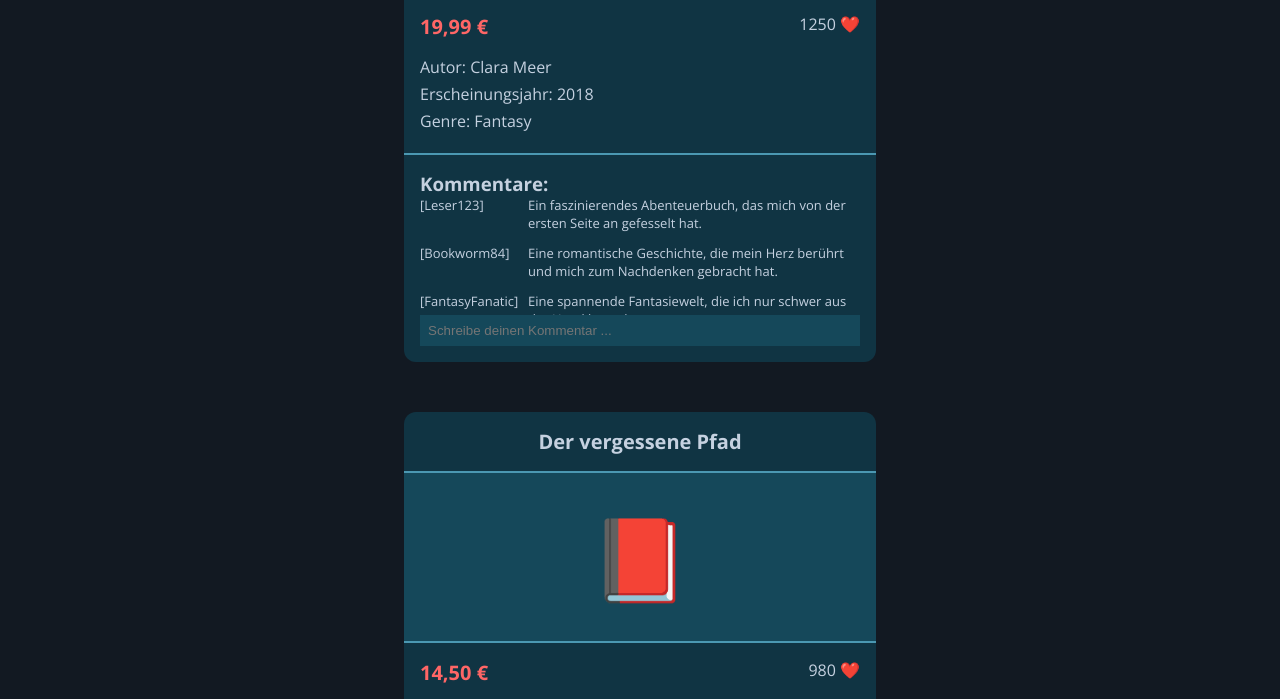
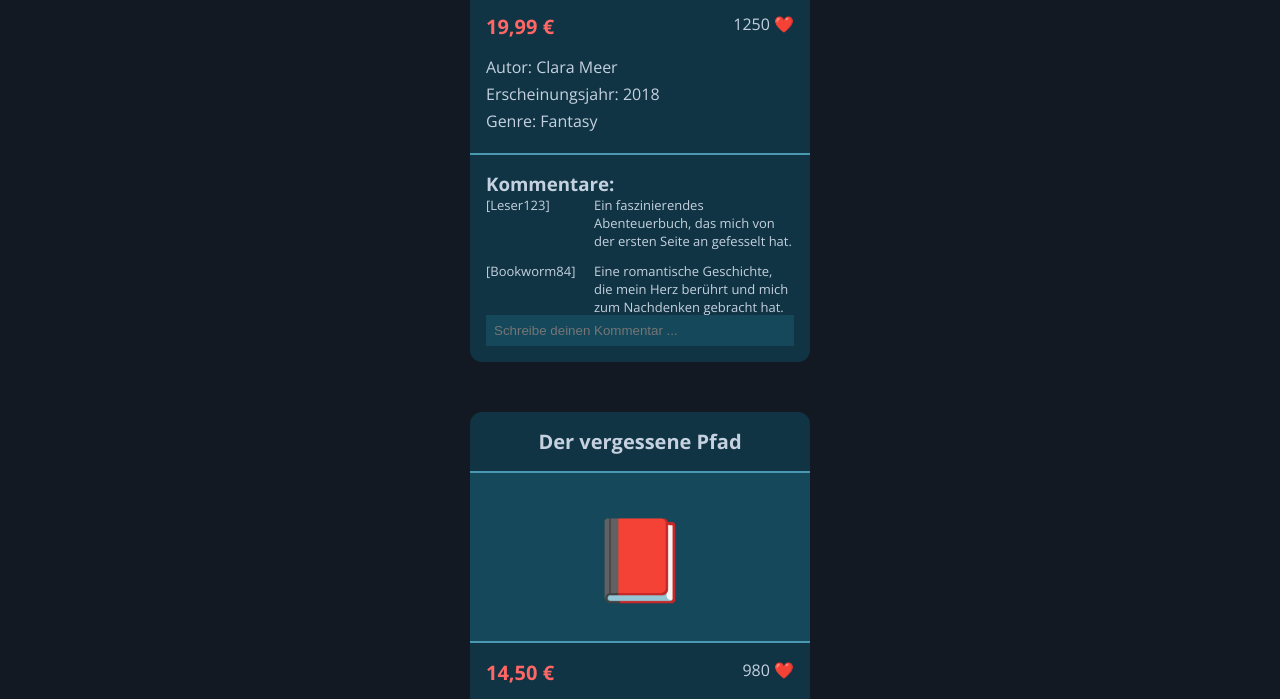
Before and after one commit to Mazzaker/Bookstore, a plain HTML site: page index.html in a window 1280 px wide. Shown: the part 343-1042 px from the top of the page. Drawn offline with Linux system fonts and the light colour scheme.

Commit message:
fix: bookcontent width

```diff
--- a/style.css
+++ b/style.css
@@ -33,7 +33,7 @@ header p{
 }
 
 .bookCard {
-    width: 40%;
+    width: 340px;
     max-width: 100%;
     background-color: #103443;
     border-radius: 12px;
```
